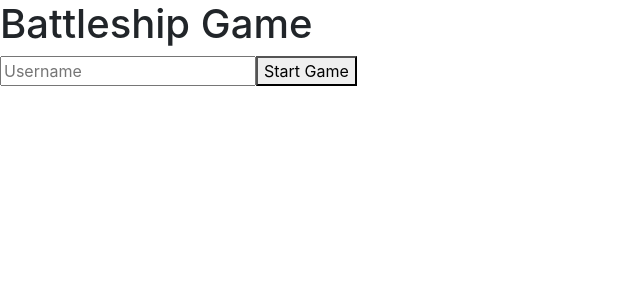
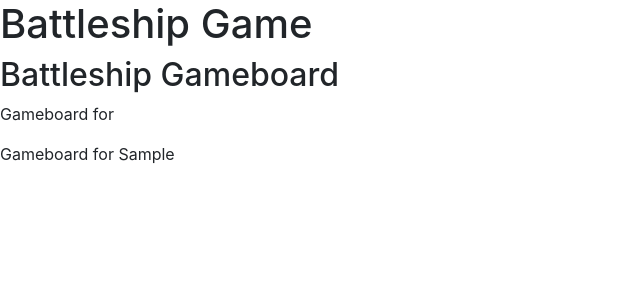
Before and after one commit to jesperkling/battleship-client, a React (Create React App) app: page / in a window 1280 px wide. Both pictures are taken after typing "Sample" into the empty fields and a click on the button "Start Game". Shown: the top 300 px of the page, without its empty margins (0-640 px from the left). Built offline with nearby package versions, Linux system fonts and the light colour scheme; no server answers.

Commit message:
Can now register and show both usernames.

```diff
--- a/src/App.jsx
+++ b/src/App.jsx
@@ -1,6 +1,7 @@
 import socketio from 'socket.io-client'
 import './App.css';
 import { useEffect, useState } from 'react'
+import GameBoard from './components/GameBoard'
 
 const socket = socketio.connect(process.env.REACT_APP_SOCKET_URL)
 
@@ -9,21 +10,34 @@ const App = () => {
 
 	const [username, setUsername] = useState('')
 	const [userInput, setUserInput] = useState('')
+	const [opponentName, setOpponentName] = useState('')
 
 	const handleUsernameSubmit = e => {
 		e.preventDefault()
 		setUsername(userInput)
 		socket.emit('player:username', userInput)
 		setUserInput('')
+		socket.emit('user:joined', username)
 	}
 
 	useEffect(() => {
+		socket.on('username', function (username) {
+			setOpponentName(username)
+		})
 		console.log(username)
 	}, [username])
 
 	return (
 		<div>
 			<h1>Battleship Game</h1>
+
+			{username ? (
+				<GameBoard
+					socket={socket}
+					username={username}
+					opponentName={opponentName}
+				/>
+			) : (
 				<div className='start-page'>
 					<form onSubmit={handleUsernameSubmit}>
 						<div>
@@ -39,6 +53,7 @@ const App = () => {
 						</div>
 					</form>
 				</div>
+			)}
 		</div>
 	)
 }
--- /dev/null
+++ b/src/components/GameBoard.jsx
@@ -0,0 +1,13 @@
+const GameBoard = ({ socket, opponentName, username }) => {
+	console.log(socket)
+	return (
+		<div>
+			<h2>Battleship Gameboard</h2>
+
+			<p>Gameboard for {opponentName}</p>
+			<p>Gameboard for {username}</p>
+		</div>
+	)
+}
+
+export default GameBoard
```
Lines whose indentation alone changed are shown as unchanged.
